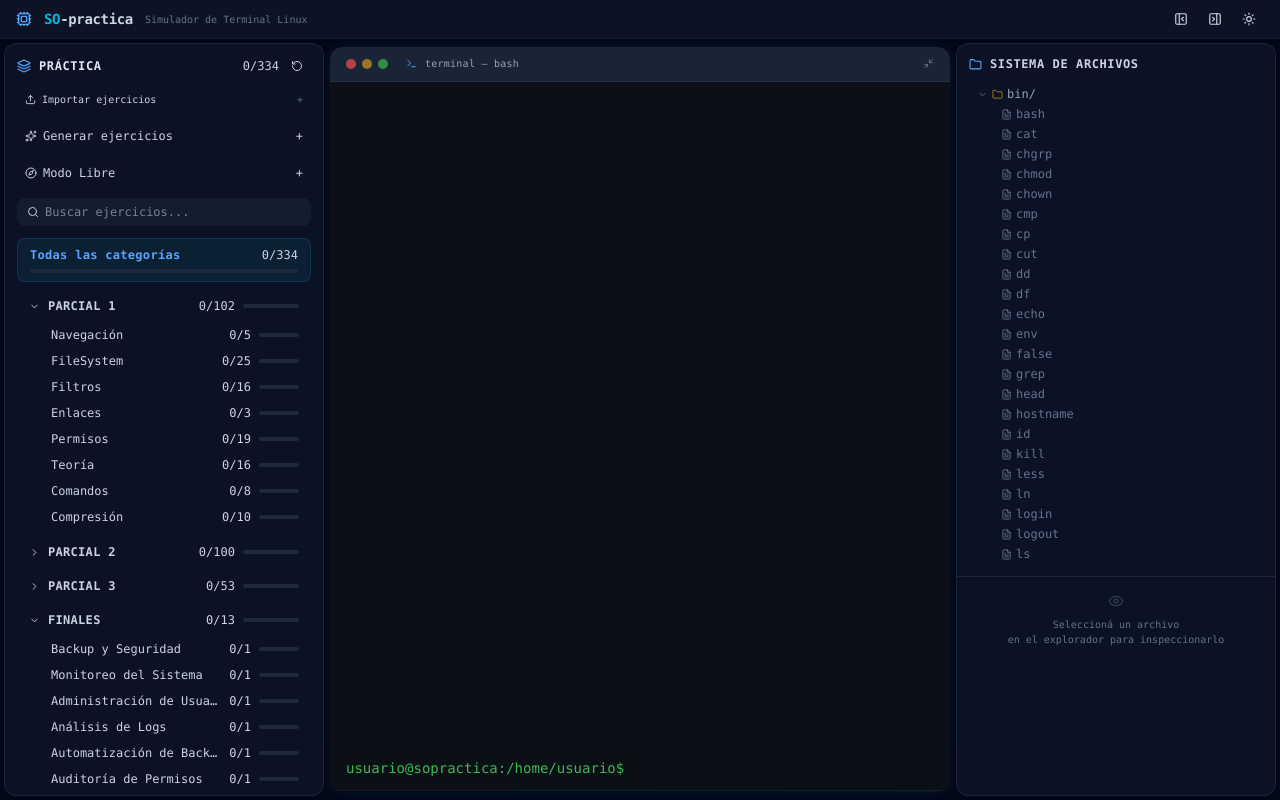
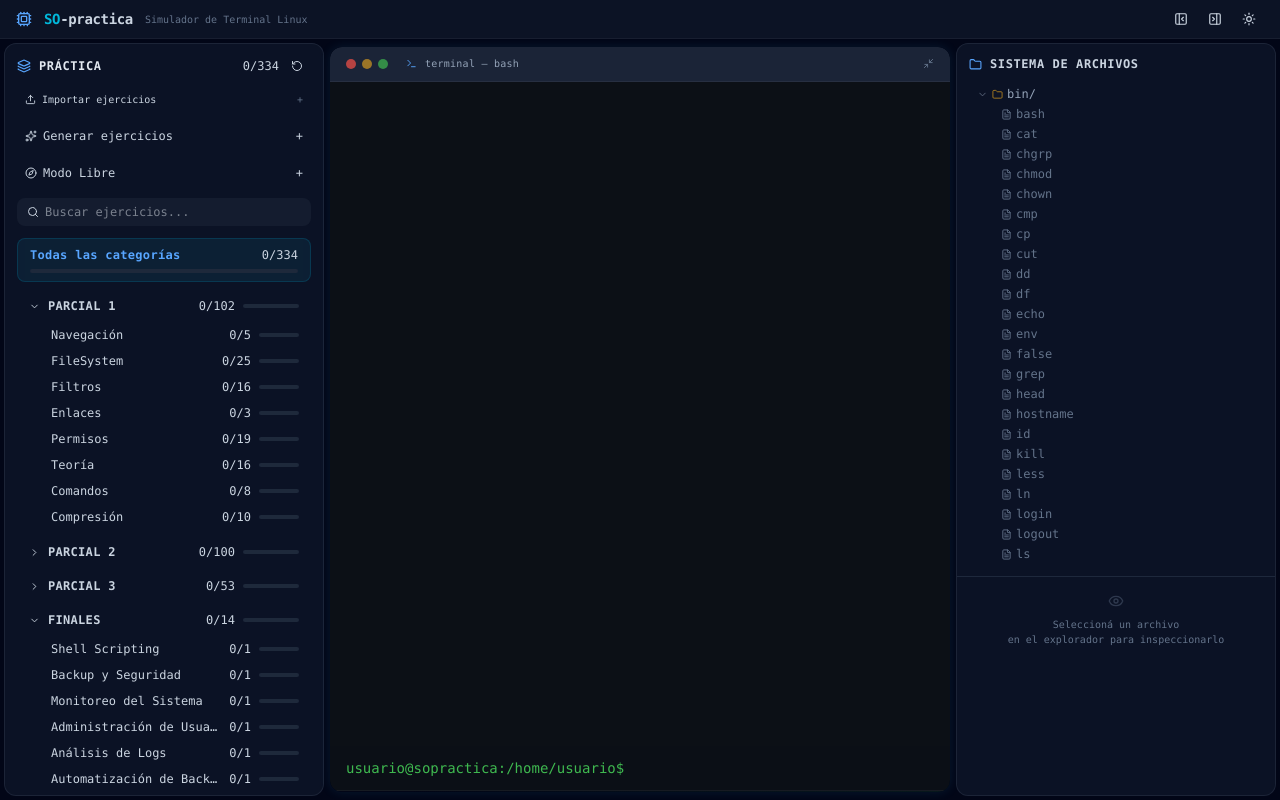
Before and after one commit to NachoLedesma33/PracticaExamenesUniversitariosLinux, a React (Vite) app: page / in a window 1280 px wide. Built offline with nearby package versions, Linux system fonts and the light colour scheme.

Commit message:
fix: move Menu1 shell scripting exercise to FINALES category

```diff
--- a/src/data/challenges.ts
+++ b/src/data/challenges.ts
@@ -810,7 +810,7 @@ Gracias por utilizar nuestro programa !!!`,
     validationType: 'text',
     expectedCommandRegex: /while\s+true.*case|test\s+-e|test\s+-f|chown|lpstat|tail\s+-10|clear/i,
     commands: ['chown', 'tail', 'lpstat', 'ls', 'clear'],
-    category: 'Shell Scripting',
+    category: 'FINALES - Shell Scripting',
     difficulty: 'difícil',
   },
 
```
